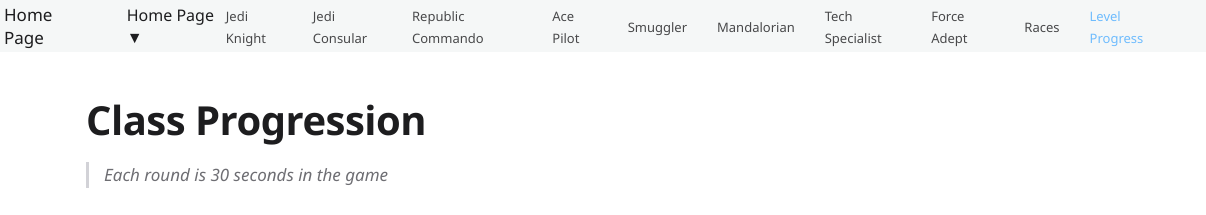
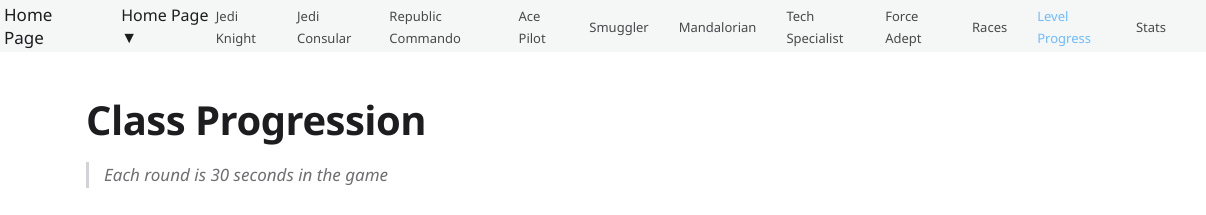
Before and after one commit to boneconnor812-cmd/starwarsDND, a website: page levelprogression.html in a window 1280 px wide. Shown: the top 215 px of the page, 74-1280 px from the left. Drawn offline with Linux system fonts and the light colour scheme.

Commit message:
Update levelprogression.html

```diff
--- a/levelprogression.html
+++ b/levelprogression.html
@@ -30,6 +30,7 @@
             <li><a href="FA.html">Force Adept</a></li>
             <li><a href="races.html">Races</a></li>
             <li><a href="levelprogression.html" style="color:#4dadff;">Level Progress</a></li>
+            <li><a href="party_stat_sheets.html">Stats</a></li>
         </ul>
     </nav>
 <style>
```
